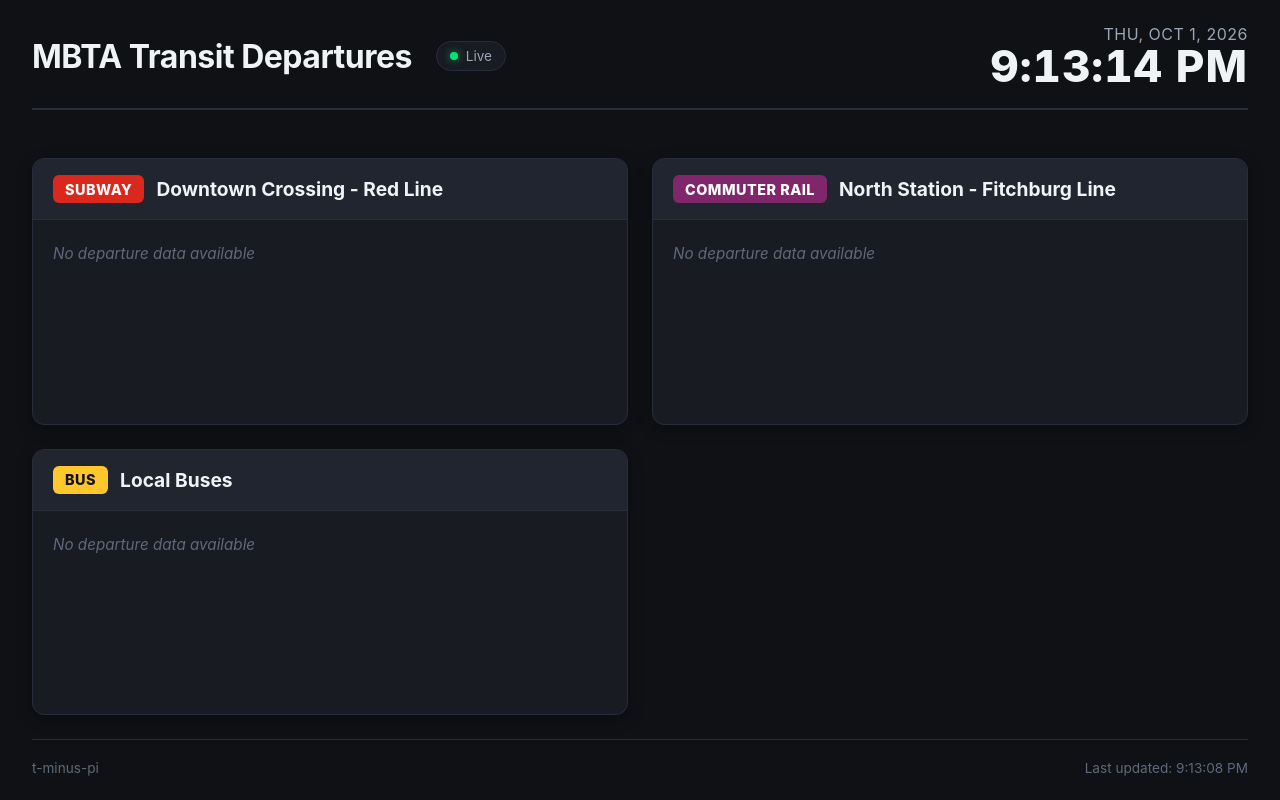
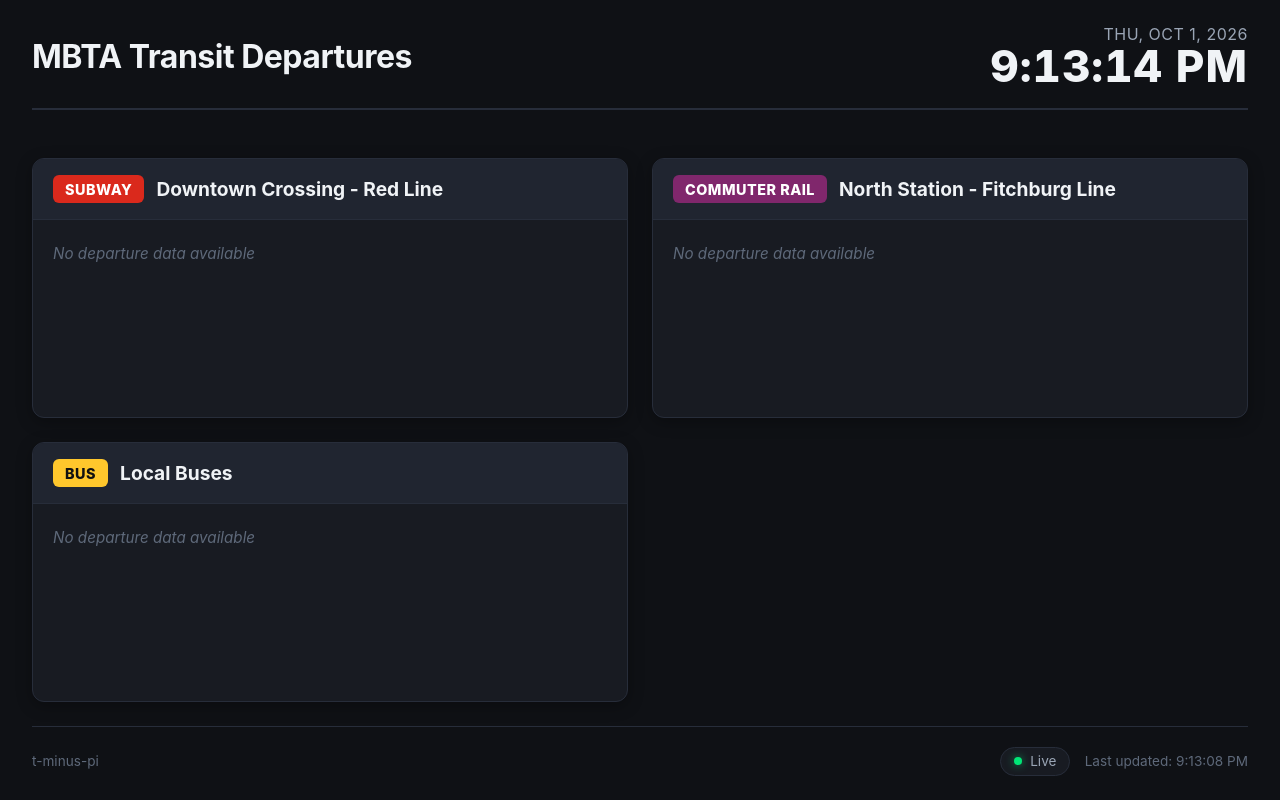
Before and after one commit to mellis0/t-minus-pi, a FastAPI app: page / in a window 1280 px wide. Run offline with FastAPI, Linux system fonts and the light colour scheme; data that the repository does not hold is empty.

Commit message:
move live indicator

```diff
--- a/src/static/css/styles.css
+++ b/src/static/css/styles.css
@@ -383,3 +383,9 @@
   font-size: 0.85rem;
   color: var(--text-muted);
 }
+
+.footer-right {
+  display: flex;
+  align-items: center;
+  gap: 0.9rem;
+}
--- a/src/templates/index.html
+++ b/src/templates/index.html
@@ -12,10 +12,6 @@
     <header class="header">
       <div class="header-left">
         <h1 class="dashboard-title">{{ title }}</h1>
-        <div class="status-indicator">
-          <span class="status-dot online" id="statusDot"></span>
-          <span class="status-text" id="statusText">Live</span>
-        </div>
       </div>
       <div class="header-right">
         <div class="clock-date" id="clockDate">--</div>
@@ -34,7 +30,13 @@
     <!-- Footer -->
     <footer class="footer">
       <div class="footer-left">t-minus-pi</div>
-      <div class="footer-right" id="lastUpdated">Last updated: --</div>
+      <div class="footer-right">
+        <div class="status-indicator">
+          <span class="status-dot online" id="statusDot"></span>
+          <span class="status-text" id="statusText">Live</span>
+        </div>
+        <div id="lastUpdated">Last updated: --</div>
+      </div>
     </footer>
   </div>
 
```
